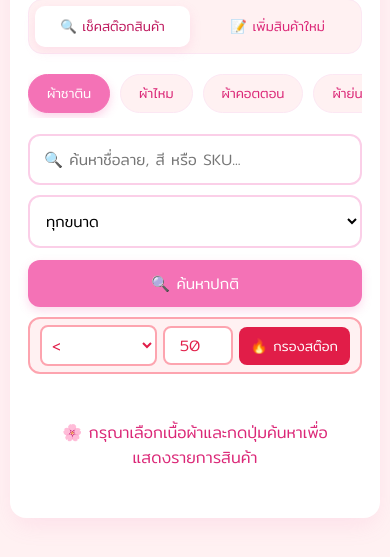
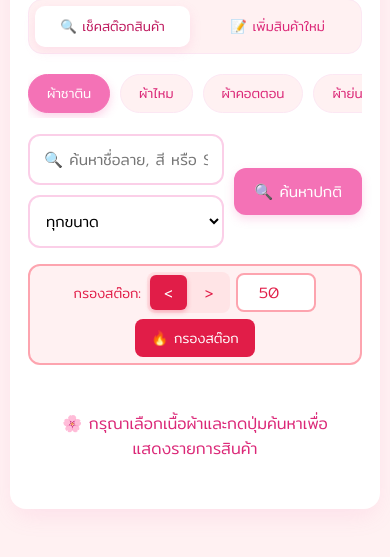
Before and after one commit to likeachit/sleepingbox-stock, a plain HTML site: page index.html in a window 390 px wide. Shown: the part 89-646 px from the top of the page. Drawn offline with Linux system fonts and the light colour scheme.

Commit message:
Update index.html

```diff
--- a/index.html
+++ b/index.html
@@ -32,14 +32,19 @@
         .filter-select { flex: 1; padding: 12px; border: 2px solid var(--border-color); border-radius: 12px; font-size: 0.95rem; outline: none; background: #ffffff; cursor: pointer; }
         .filter-select:focus { border-color: var(--primary-color); }
 
-        .search-btn-group { display: flex; gap: 10px; margin-bottom: 16px; align-items: center; flex-wrap: wrap; }
-        .search-btn { flex: 1; min-width: 120px; background-color: var(--primary-color); color: white; border: none; padding: 12px; border-radius: 12px; font-size: 0.95rem; cursor: pointer; transition: background 0.2s, transform 0.1s; display: flex; align-items: center; justify-content: center; gap: 6px; box-shadow: 0 4px 10px rgba(244, 114, 182, 0.25); }
+        .search-top-row { display: flex; gap: 10px; margin-bottom: 16px; align-items: center; }
+        .search-btn { background-color: var(--primary-color); color: white; border: none; padding: 12px 20px; border-radius: 12px; font-size: 0.95rem; cursor: pointer; transition: background 0.2s, transform 0.1s; display: flex; align-items: center; justify-content: center; gap: 6px; box-shadow: 0 4px 10px rgba(244, 114, 182, 0.25); white-space: nowrap; }
         .search-btn:hover { background-color: var(--primary-hover); }
 
-        .alert-filter-group { flex: 2; display: flex; gap: 6px; align-items: center; background: #fff1f2; border: 2px solid #fda4af; padding: 6px 10px; border-radius: 12px; }
-        .alert-select { padding: 6px; border: 2px solid #fda4af; border-radius: 8px; font-size: 0.95rem; background: #ffffff; color: #e11d48; font-weight: bold; outline: none; cursor: pointer; }
-        .alert-input { width: 70px; padding: 6px; border: 2px solid #fda4af; border-radius: 8px; text-align: center; font-size: 0.95rem; background: #ffffff; color: #e11d48; font-weight: bold; outline: none; }
-        .alert-filter-btn { flex: 1; background-color: #e11d48; color: white; border: none; padding: 8px 12px; border-radius: 8px; font-size: 0.85rem; cursor: pointer; transition: background 0.2s; white-space: nowrap; }
+        .alert-filter-group { display: flex; gap: 6px; align-items: center; background: #fff1f2; border: 2px solid #fda4af; padding: 6px 10px; border-radius: 12px; width: 100%; justify-content: space-between; }
+        .alert-filter-group label { font-size: 0.85rem; color: #e11d48; margin: 0; white-space: nowrap; }
+
+        .operator-group { display: flex; gap: 4px; background: #ffe4e6; padding: 3px; border-radius: 8px; }
+        .op-btn { background: transparent; border: none; padding: 6px 14px; border-radius: 6px; font-size: 0.95rem; font-weight: bold; color: #e11d48; cursor: pointer; transition: 0.2s; }
+        .op-btn.active { background: #e11d48; color: white; box-shadow: 0 2px 5px rgba(225, 29, 72, 0.3); }
+
+        .alert-input { width: 80px; padding: 6px; border: 2px solid #fda4af; border-radius: 8px; text-align: center; font-size: 0.95rem; background: #ffffff; color: #e11d48; font-weight: bold; outline: none; }
+        .alert-filter-btn { background-color: #e11d48; color: white; border: none; padding: 8px 16px; border-radius: 8px; font-size: 0.85rem; cursor: pointer; transition: background 0.2s; white-space: nowrap; display: flex; align-items: center; gap: 4px; }
         .alert-filter-btn:hover { background-color: #be123c; }
 
         .form-group { margin-bottom: 16px; }
@@ -111,8 +116,8 @@
             body { padding: 10px; }
             .container { padding: 16px; border-radius: 16px; }
             .search-filter-box { flex-direction: column; }
-            .search-input, .filter-select, .search-btn-group { width: 100%; }
-            .alert-filter-group { width: 100%; }
+            .search-input, .filter-select, .search-top-row { width: 100%; }
+            .alert-filter-group { width: 100%; flex-wrap: wrap; justify-content: center; }
             .modal-content { padding: 16px; max-width: 100%; }
         }
     </style>
@@ -138,7 +143,9 @@
             <button class="fabric-chip" onclick="selectFabric('ผ้าย่น')">ผ้าย่น</button>
         </div>
 
-        <div class="search-filter-box">
+        <!-- แถวที่ 1: ค้นหาข้อความ + ขนาด + ค้นหาปกติ -->
+        <div class="search-top-row">
+            <div class="search-filter-box" style="flex: 1; margin-bottom: 0;">
                 <input type="text" id="search-keyword" class="search-input" placeholder="🔍 ค้นหาชื่อลาย, สี หรือ SKU..." onkeypress="handleKeyPress(event)">
                 <select id="filter-size" class="filter-select">
                     <option value="">ทุกขนาด</option>
@@ -148,16 +155,19 @@
                     <option value="60">ไซส์ 60</option>
                 </select>
             </div>
-
-        <div class="search-btn-group">
             <button type="button" class="search-btn" onclick="fetchProductsFromFirebase(false)">
                 <span>🔍 ค้นหาปกติ</span>
             </button>
+        </div>
+
+        <!-- แถวที่ 2: กรองสต๊อก น้อยกว่า / มากกว่า -->
+        <div class="search-top-row" style="margin-bottom: 16px;">
             <div class="alert-filter-group">
-                <select id="stock-operator" class="alert-select">
-                    <option value="<">&lt;</option>
-                    <option value=">">&gt;</option>
-                </select>
+                <label>กรองสต๊อก:</label>
+                <div class="operator-group">
+                    <button type="button" id="op-lt" class="op-btn active" onclick="setOperator('<')">&lt;</button>
+                    <button type="button" id="op-gt" class="op-btn" onclick="setOperator('>')">&gt;</button>
+                </div>
                 <input type="number" id="low-stock-limit" class="alert-input" value="50" min="0">
                 <button type="button" class="alert-filter-btn" onclick="fetchProductsFromFirebase(true)">
                     <span>🔥 กรองสต๊อก</span>
@@ -307,6 +317,13 @@
     let activeSku = "";
     let tempImageBase64 = "";
     let currentImgUrl = "";
+    let currentOperator = "<";
+
+    window.setOperator = function(op) {
+        currentOperator = op;
+        document.getElementById('op-lt').classList.toggle('active', op === '<');
+        document.getElementById('op-gt').classList.toggle('active', op === '>');
+    };
 
     window.switchMode = function(mode) {
         document.querySelectorAll('.tab-btn').forEach(btn => btn.classList.remove('active'));
@@ -418,7 +435,6 @@
     function renderProductsLocally(isStockFilterActive) {
         const keyword = document.getElementById('search-keyword').value.trim().toLowerCase();
         const sizeFilter = document.getElementById('filter-size').value;
-        const operator = document.getElementById('stock-operator').value;
         const limitVal = parseInt(document.getElementById('low-stock-limit').value) || 0;
 
         const filtered = productsData.filter(p => {
@@ -441,9 +457,9 @@
                     });
                 });
 
-                if (operator === '<') {
+                if (currentOperator === '<') {
                     matchStockCondition = (targetTotal < limitVal);
-                } else if (operator === '>') {
+                } else if (currentOperator === '>') {
                     matchStockCondition = (targetTotal > limitVal);
                 }
             }
```
Lines whose indentation alone changed are shown as unchanged.
